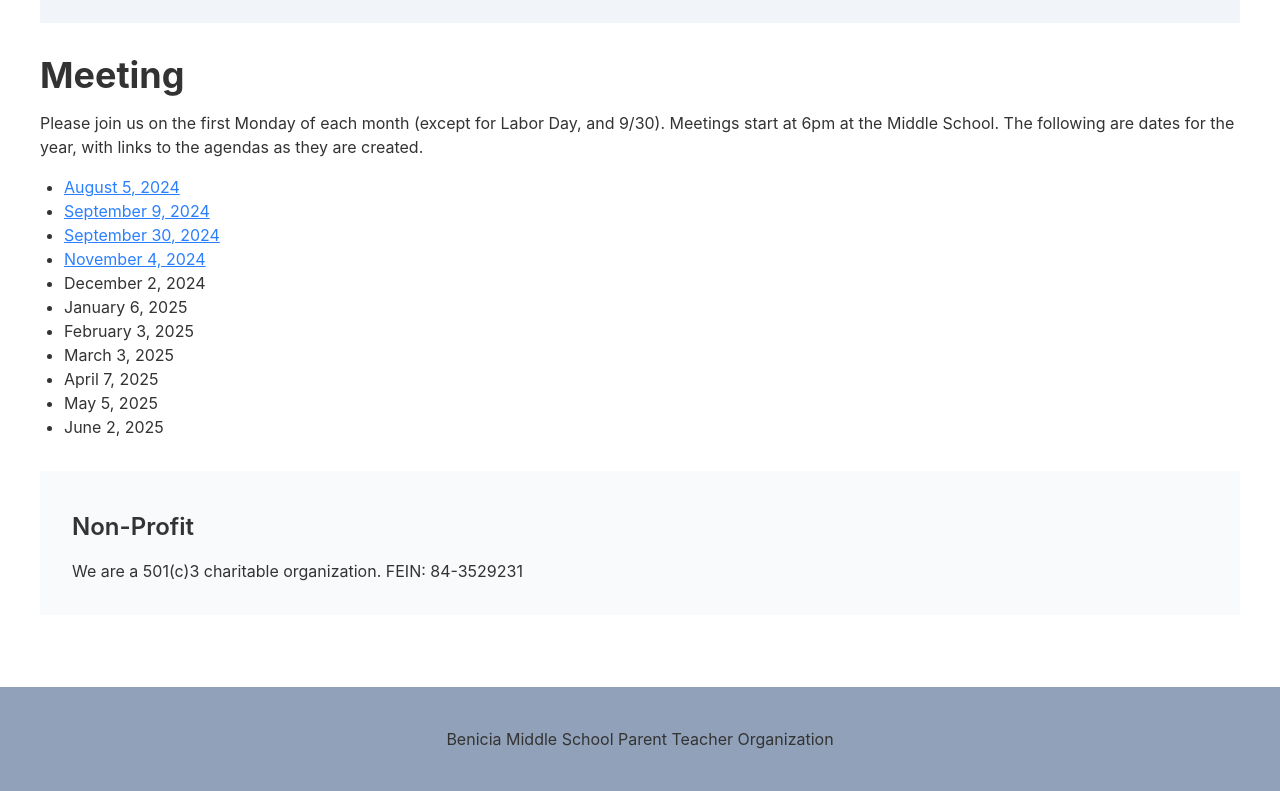
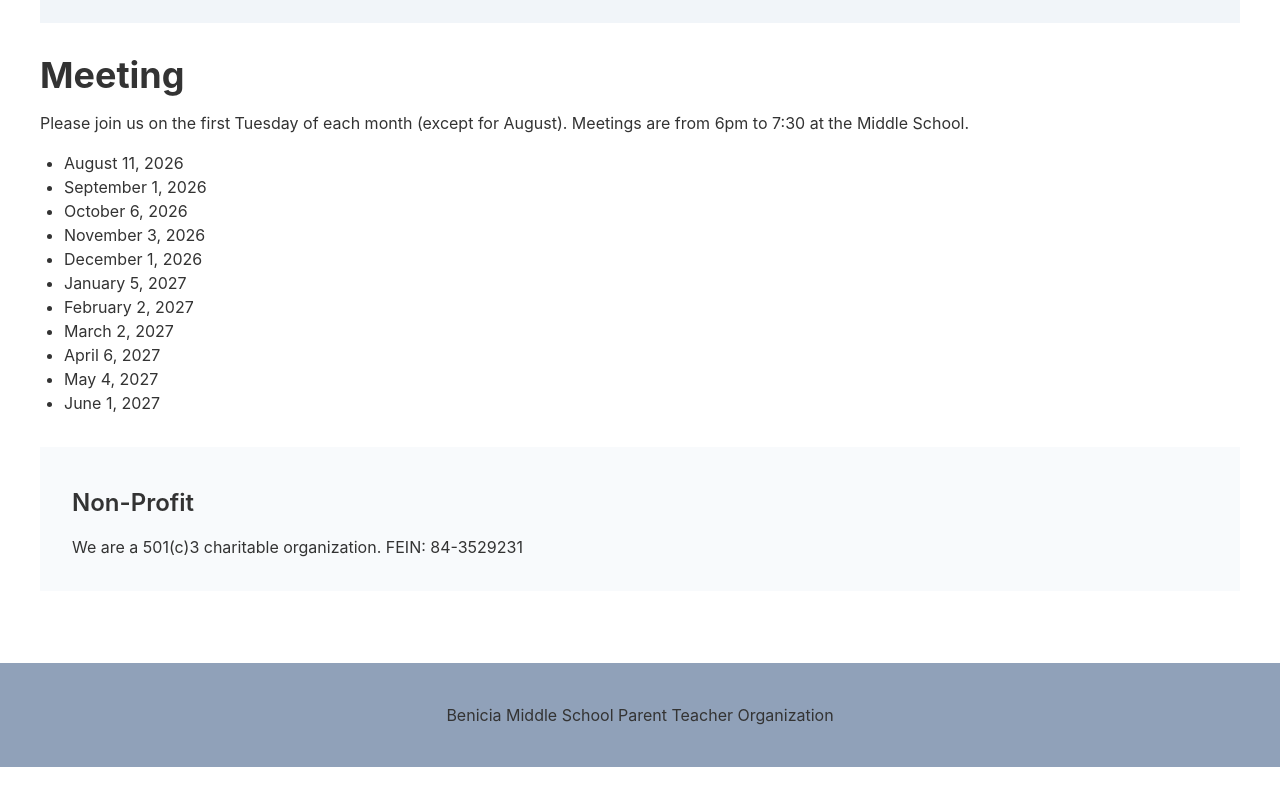
Before and after one commit to mattdeclaire/bmspto, an Astro site: page /about in a window 1280 px wide. Shown: the part 1373-2164 px from the top of the page. After the commit the page ends 2140 px from the top, so only its background shows below. Built offline with nearby package versions, Linux system fonts and the light colour scheme; Astro itself is replaced by a stand-in of ours.

Commit message:
update meeting dates

```diff
--- a/src/pages/about.astro
+++ b/src/pages/about.astro
@@ -77,19 +77,19 @@ import PageLayout from "@layouts/PageLayout.astro";
     </div>
 
     <h1>Meeting</h1>
-    <p>Please join us on the first Monday of each month (except for Labor Day, and 9/30). Meetings start at 6pm at the Middle School. The following are dates for the year, with links to the agendas as they are created.</p>
+    <p>Please join us on the first Tuesday of each month (except for August). Meetings are from 6pm to 7:30 at the Middle School.</p>
     <ul>
-        <li><a href="https://drive.google.com/file/d/1IAsUtMYvigRy02ZI_PczftXMtC1wnKgj/view?usp=sharing" target="_blank">August 5, 2024</a></li>
-        <li><a href="https://drive.google.com/file/d/1cGWg8jhbyDVjag1u7vKarTamP_uhE0Hu/view?usp=sharing" target="_blank">September 9, 2024</a></li>
-        <li><a href="https://drive.google.com/file/d/17oPGLhJp_taq96CI8l3PgZcCeyqUsgpp/view?usp=sharing" target="_blank">September 30, 2024</a></li>
-        <li><a href="https://drive.google.com/file/d/1u6gE4OLUxN_9JbRjcJLVy6A9LO2arLmp/view?usp=sharing" target="_blank">November 4, 2024</a></li>
-        <li>December 2, 2024</li>
-        <li>January 6, 2025</li>
-        <li>February 3, 2025</li>
-        <li>March 3, 2025</li>
-        <li>April 7, 2025</li>
-        <li>May 5, 2025</li>
-        <li>June 2, 2025</li>
+        <li>August 11, 2026</li>
+        <li>September 1, 2026</li>
+        <li>October 6, 2026</li>
+        <li>November 3, 2026</li>
+        <li>December 1, 2026</li>
+        <li>January 5, 2027</li>
+        <li>February 2, 2027</li>
+        <li>March 2, 2027</li>
+        <li>April 6, 2027</li>
+        <li>May 4, 2027</li>
+        <li>June 1, 2027</li>
     </ul>
 
     <div class="my-8 p-8 bg-slate-50">
```
